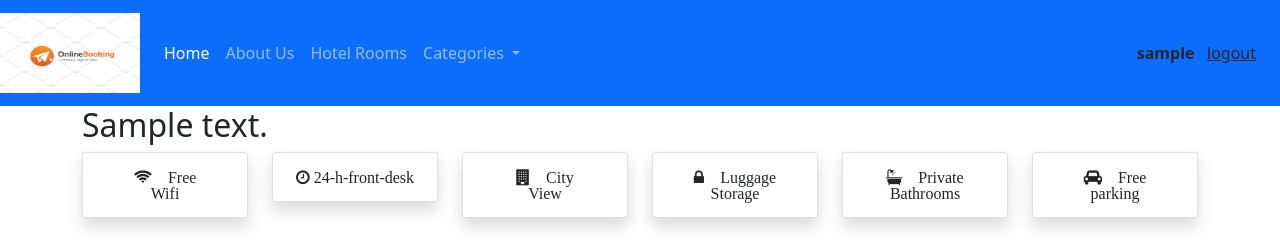
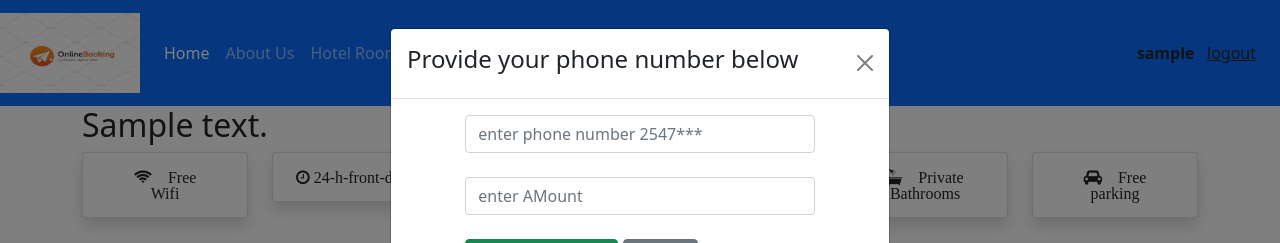
Before and after one commit to maxmusau/Flask_Project2, a Flask app: page /single_room/1 in a window 1280 px wide, after a click on "Book". Shown: the top 243 px of the page. Run offline with Flask 3, Linux system fonts and the light colour scheme; the visitor is signed in with stand-in values (Sample User, id 1); tables that the repository leaves empty or names only in its code hold one stand-in row (values such as "Sample post"); some libraries are stand-ins or nearby versions.

Commit message:
16 october

```diff
--- a/app.py
+++ b/app.py
@@ -220,8 +220,8 @@ def mpesa_payment():
         amount = str(request.form['amount'])
         # GENERATING THE ACCESS TOKEN
         # create an account on safaricom daraja
-        consumer_key = "u5fdN03MHa698AzeW3rZWzMFlwkPFHGj"
-        consumer_secret = "vaoNoGPXaS4qelsP"
+        consumer_key = "GTWADFxIpUfDoNikNGqq1C3023evM6UH"
+        consumer_secret = "amFbAoUByPV2rM5A"
 
         api_URL = "https://sandbox.safaricom.co.ke/oauth/v1/generate?grant_type=client_credentials"  # AUTH URL
         r = requests.get(api_URL, auth=HTTPBasicAuth(consumer_key, consumer_secret))
--- a/templates/single_item.html
+++ b/templates/single_item.html
@@ -74,14 +74,47 @@
                         <p>끖
                             There are more repeat guests here than most other
                             properties.</p>
-                        <button  type="button" data-bs-target="#mpesamodal"  data-bs-toggle="modal" class="btn btn-primary p-2">Book</button>
-
+                        <button type="button" data-bs-target="#mpesamodal"
+                            data-bs-toggle="modal" class="btn btn-primary p-2">Book</button>
                     </div>
                 </div>
             </section>
         </div>
 
         <!-- modal for mpesa form -->
+        <div class="modal fade" id="mpesamodal">
+            <div class="modal-dialog">
+                <div class="modal-content">
+                    <div class="modal-header">
+                        <h4 class="text-center">Provide your phone number below</h4>
+                        <button class="btn btn-close" type="button"
+                            data-bs-dismiss="modal"></button>
+                    </div>
+                    <!-- body -->
+                    <div class="modal-body">
+                        <form action="/mpesa_payment" class="mx-auto w-75"
+                            method="post">
+                            <input type="tel" class="form-control"
+                                placeholder="enter phone number 2547***"
+                                name="phone" id="">
+                            <br>
+                            <input type="number" class="form-control"
+                                placeholder="enter AMount" name="amount" id="">
+                            <br>
+                            <input type="submit" value="Confirm Booking"
+                                class="btn btn-success">
+
+                            <button type="button" class="btn btn-secondary"
+                                data-bs-dismiss="modal">Cancel</button>
+                        </form>
+
+                    </div>
+
+                </div>
+            </div>
+
+
+        </div>
 
 
 
```
